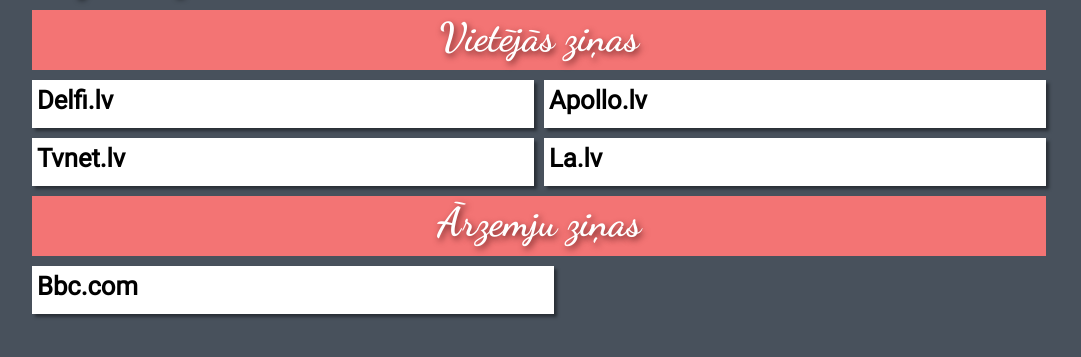
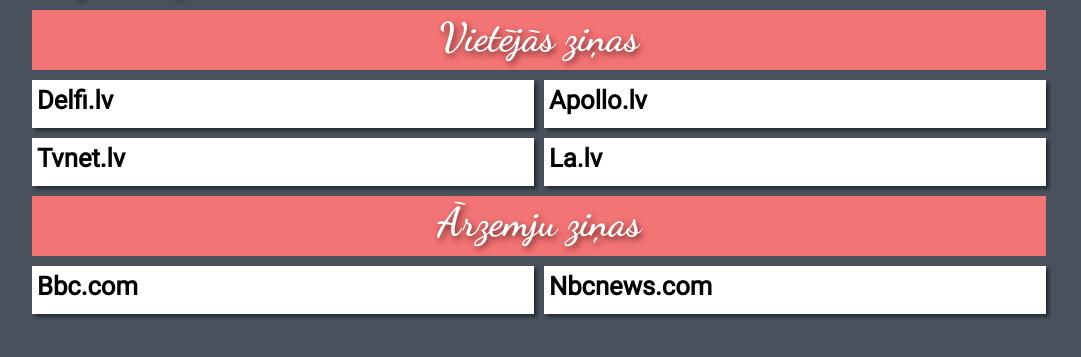
Before and after one commit to henchaa9/zinas, a Django app: template newspage/templates/homepage.html in a window 1280 px wide. Shown: the part 60-417 px from the top of the page, without its empty margins (101-1182 px from the left). Run offline with Django 3.2, Linux system fonts and the light colour scheme; the template is opened without the code that fills it, so the values that code supplies are empty.

Commit message:
added nbcnews.com

```diff
--- a/newspage/static/css/styles.css
+++ b/newspage/static/css/styles.css
@@ -52,23 +52,23 @@
     display: inline-block;
 }
 
-.delfi-apollo, .tvnet-la, .bbc-kkas {
+.delfi-apollo, .tvnet-la, .bbc-nbcnews {
     padding-bottom: 10px;
     display: flex;
 }
 
-.delfi-apollo ul li, .tvnet-la ul li, .bbc-kkas ul li {
+.delfi-apollo ul li, .tvnet-la ul li, .bbc-nbcnews ul li {
     list-style-type: none;
     padding: 10px 0;
 }
 
-.delfi-apollo a, .tvnet-la a, .bbc-kkas a {
+.delfi-apollo a, .tvnet-la a, .bbc-nbcnews a {
     text-decoration: none;
     color: black;
     font-weight: bolder;
 }
 
-.delfi, .apollo, .tvnet, .la, .bbc {
+.delfi, .apollo, .tvnet, .la, .bbc, .nbc {
     background-color: white;
     margin: 0 5px;
     padding: 5px;
--- a/newspage/templates/homepage.html
+++ b/newspage/templates/homepage.html
@@ -59,7 +59,7 @@
         <div class="arzemju-zinas">
             <p>Ārzemju ziņas</p>
         </div>
-        <div class="bbc-kkas">
+        <div class="bbc-nbcnews">
             <div class="bbc">
                 <a href="https://www.bbc.com/"><h3>Bbc.com</h3></a>
                 <ul>
@@ -68,6 +68,14 @@
                     {% endfor %}
                 </ul>
             </div>
+            <div class="bbc">
+                <a href="https://www.nbcnews.com/"><h3>Nbcnews.com</h3></a>
+                <ul>
+                    {% for item in nbcnews %}
+                    <li><a href={{ item.1 }}>{{ item.0 }}</a></li>
+                    {% endfor %}
+                </ul>
+            </div>
         </div>
     </div>
 </body>
```
Also changed, not shown: newspage/homepage/views.py (+19 -0 lines).
